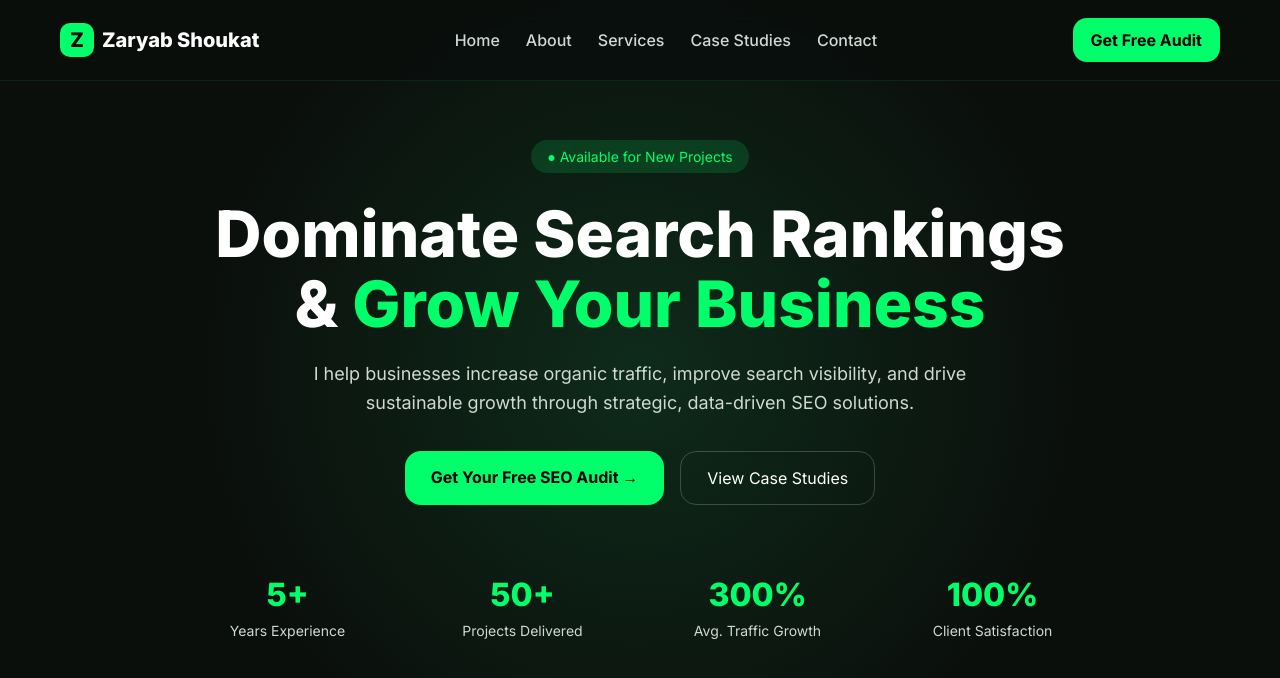
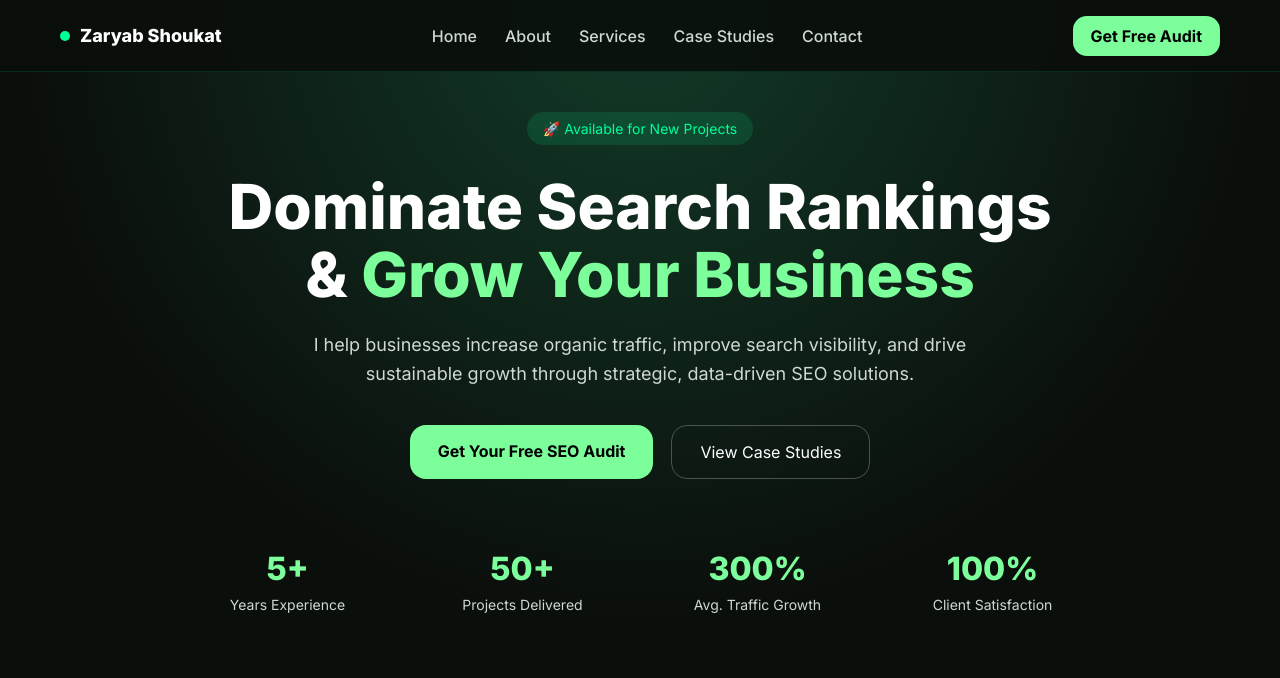
Before and after one commit to zaryabshoukat/portfolio, a plain HTML site: page index.html in a window 1280 px wide. Drawn offline with Linux system fonts and the light colour scheme.

Commit message:
Update index.html

```diff
--- a/index.html
+++ b/index.html
@@ -4,186 +4,184 @@
 <meta charset="UTF-8">
 <title>Dominate Search Rankings & Grow Your Business</title>
 
-    <!-- SEO META -->
+<!-- SEO -->
 <meta name="robots" content="index, follow">
 <meta name="viewport" content="width=device-width, initial-scale=1.0">
-    <meta name="description" content="Dominate search rankings and grow your business with data-driven SEO solutions by Zaryab Shoukat. Get your free SEO audit today.">
+<meta name="description" content="Zaryab Shoukat helps businesses dominate search rankings and grow with data-driven SEO solutions.">
 
-    <!-- GOOGLE FONT -->
 <link href="https://fonts.googleapis.com/css2?family=Inter:wght@400;500;600;700;800&display=swap" rel="stylesheet">
 
 <style>
-        :root {
-            --bg-dark: #0b0f0c;
-            --green: #00ff6a;
-            --green-soft: rgba(0,255,106,0.15);
-            --text-light: #cfd8d3;
+*{
+    margin:0;
+    padding:0;
+    box-sizing:border-box;
+    font-family:'Inter',sans-serif;
 }
 
-        * {
-            margin: 0;
-            padding: 0;
-            box-sizing: border-box;
-            font-family: 'Inter', sans-serif;
+body{
+    background:#0b0f0c;
+    color:#fff;
 }
 
-        body {
-            background: var(--bg-dark);
-            color: #fff;
+/* ================= HEADER ================= */
+header{
+    position:fixed;
+    top:0;
+    left:0;
+    width:100%;
+    height:72px;
+    background:rgba(10,15,12,.9);
+    backdrop-filter:blur(10px);
+    border-bottom:1px solid rgba(0,255,153,.12);
+    z-index:999;
 }
 
-        /* ===== HEADER ===== */
-        header {
-            position: fixed;
-            top: 0;
-            width: 100%;
-            z-index: 1000;
-            background: rgba(10, 15, 12, 0.85);
-            backdrop-filter: blur(12px);
-            border-bottom: 1px solid rgba(0,255,106,0.1);
+.header-inner{
+    max-width:1200px;
+    margin:auto;
+    height:100%;
+    padding:0 20px;
+    display:flex;
+    align-items:center;
+    justify-content:space-between;
 }
 
-        .header-container {
-            max-width: 1200px;
-            margin: auto;
-            padding: 18px 20px;
-            display: flex;
-            align-items: center;
-            justify-content: space-between;
+.logo{
+    display:flex;
+    align-items:center;
+    gap:10px;
+    font-weight:800;
+    font-size:18px;
 }
 
-        .logo {
-            font-size: 20px;
-            font-weight: 800;
-            color: #fff;
-            display: flex;
-            align-items: center;
-            gap: 8px;
+.logo-dot{
+    width:10px;
+    height:10px;
+    background:#00ff99;
+    border-radius:50%;
 }
 
-        .logo span {
-            background: var(--green);
-            color: #000;
-            width: 34px;
-            height: 34px;
-            display: grid;
-            place-items: center;
-            border-radius: 10px;
-            font-weight: 900;
+nav{
+    display:flex;
+    gap:28px;
 }
 
-        nav {
-            display: flex;
-            gap: 26px;
+nav a{
+    color:#cfd8d3;
+    text-decoration:none;
+    font-weight:500;
 }
 
-        nav a {
-            text-decoration: none;
-            color: var(--text-light);
-            font-weight: 500;
+.audit-btn{
+    background:#7CFF9B;
+    color:#000;
+    padding:10px 18px;
+    border-radius:14px;
+    font-weight:700;
+    text-decoration:none;
 }
 
-        .audit-btn {
-            background: var(--green);
-            color: #000;
-            padding: 12px 18px;
-            border-radius: 14px;
-            font-weight: 700;
-            text-decoration: none;
+/* ================= HERO ================= */
+.hero{
+    min-height:100vh;
+    padding-top:112px; /* HEADER (72px) + GAP */
+    padding-bottom:90px;
+    padding-left:20px;
+    padding-right:20px;
+    background:radial-gradient(circle at top, #123b28 0%, #0b0f0c 60%);
+    text-align:center;
 }
 
-        /* ===== HERO ===== */
-        .hero {
-            padding: 140px 20px 100px;
-            background: radial-gradient(circle at center, #0e2b1a 0%, #0b0f0c 60%);
-            text-align: center;
+.hero-badge{
+    display:inline-flex;
+    align-items:center;
+    gap:8px;
+    background:rgba(0,255,153,.12);
+    color:#00ff99;
+    padding:8px 16px;
+    border-radius:40px;
+    font-size:14px;
+    margin-bottom:28px;
 }
 
-        .badge {
-            display: inline-block;
-            background: var(--green-soft);
-            color: var(--green);
-            padding: 8px 16px;
-            border-radius: 50px;
-            font-size: 14px;
-            margin-bottom: 26px;
+.hero h1{
+    font-size:clamp(34px,5vw,62px);
+    font-weight:800;
+    line-height:1.1;
+    margin-bottom:22px;
 }
 
-        .hero h1 {
-            font-size: clamp(36px, 5vw, 64px);
-            font-weight: 800;
-            line-height: 1.1;
-            margin-bottom: 20px;
+.hero h1 span{
+    color:#7CFF9B;
 }
 
-        .hero h1 span {
-            color: var(--green);
+.hero p{
+    max-width:720px;
+    margin:auto;
+    color:#cfd8d3;
+    font-size:18px;
+    line-height:1.6;
 }
 
-        .hero p {
-            max-width: 680px;
-            margin: auto;
-            font-size: 18px;
-            color: var(--text-light);
-            line-height: 1.6;
+.hero-buttons{
+    margin-top:36px;
+    display:flex;
+    justify-content:center;
+    gap:18px;
+    flex-wrap:wrap;
 }
 
-        .hero-actions {
-            margin-top: 34px;
-            display: flex;
-            gap: 16px;
-            justify-content: center;
-            flex-wrap: wrap;
+.btn-primary{
+    background:#7CFF9B;
+    color:#000;
+    padding:16px 28px;
+    border-radius:16px;
+    font-weight:700;
+    text-decoration:none;
 }
 
-        .btn-primary {
-            background: var(--green);
-            color: #000;
-            padding: 16px 26px;
-            border-radius: 16px;
-            font-weight: 700;
-            text-decoration: none;
+.btn-secondary{
+    border:1px solid rgba(255,255,255,.25);
+    padding:16px 28px;
+    border-radius:16px;
+    color:#fff;
+    text-decoration:none;
 }
 
-        .btn-secondary {
-            border: 1px solid rgba(255,255,255,0.2);
-            color: #fff;
-            padding: 16px 26px;
-            border-radius: 16px;
-            text-decoration: none;
+/* ================= STATS ================= */
+.stats{
+    margin-top:70px;
+    display:grid;
+    grid-template-columns:repeat(auto-fit,minmax(150px,1fr));
+    gap:40px;
+    max-width:900px;
+    margin-left:auto;
+    margin-right:auto;
 }
 
-        /* ===== STATS ===== */
-        .stats {
-            margin-top: 70px;
-            display: grid;
-            grid-template-columns: repeat(auto-fit, minmax(150px, 1fr));
-            gap: 40px;
-            max-width: 900px;
-            margin-inline: auto;
+.stat h3{
+    color:#7CFF9B;
+    font-size:32px;
+    font-weight:800;
 }
 
-        .stat h3 {
-            color: var(--green);
-            font-size: 32px;
-            font-weight: 800;
-        }
-
-        .stat p {
-            color: var(--text-light);
-            font-size: 14px;
-            margin-top: 6px;
+.stat p{
+    color:#cfd8d3;
+    font-size:14px;
+    margin-top:6px;
 }
 </style>
 </head>
 
 <body>
 
-<!-- ===== HEADER START ===== -->
+<!-- ===== HEADER ===== -->
 <header>
-    <div class="header-container">
+    <div class="header-inner">
         <div class="logo">
-            <span>Z</span> Zaryab Shoukat
+            <span class="logo-dot"></span>
+            Zaryab Shoukat
         </div>
 
         <nav>
@@ -197,11 +195,10 @@
         <a href="#" class="audit-btn">Get Free Audit</a>
     </div>
 </header>
-<!-- ===== HEADER END ===== -->
 
-<!-- ===== HERO SECTION START ===== -->
+<!-- ===== HERO ===== -->
 <section class="hero">
-    <div class="badge">● Available for New Projects</div>
+    <div class="hero-badge">🚀 Available for New Projects</div>
 
     <h1>
         Dominate Search Rankings <br>
@@ -213,8 +210,8 @@
         and drive sustainable growth through strategic, data-driven SEO solutions.
     </p>
 
-    <div class="hero-actions">
-        <a href="#" class="btn-primary">Get Your Free SEO Audit →</a>
+    <div class="hero-buttons">
+        <a href="#" class="btn-primary">Get Your Free SEO Audit</a>
         <a href="#" class="btn-secondary">View Case Studies</a>
     </div>
 
@@ -237,7 +234,6 @@
         </div>
     </div>
 </section>
-<!-- ===== HERO SECTION END ===== -->
 
 </body>
 </html>
```
Lines whose indentation alone changed are shown as unchanged.
